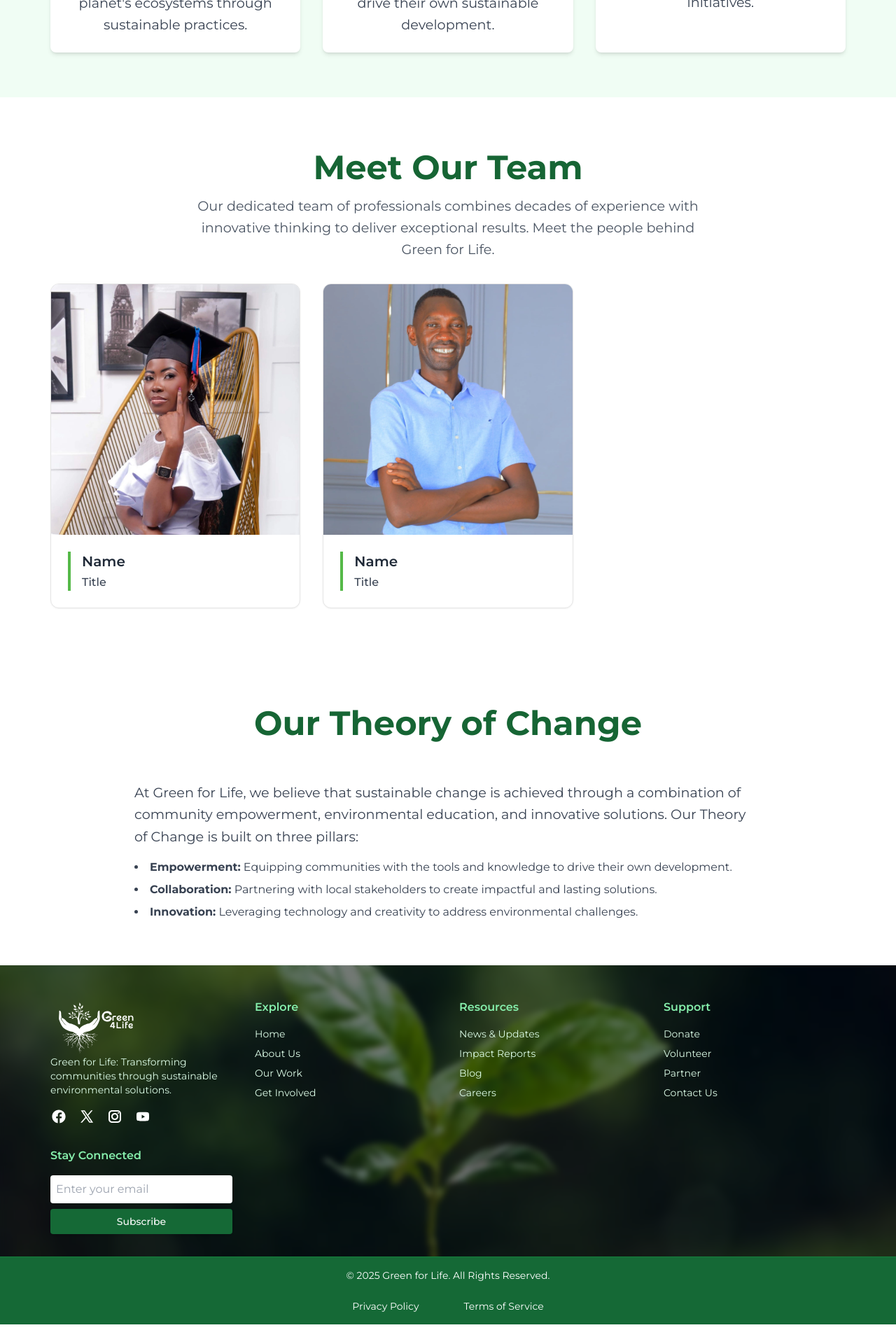
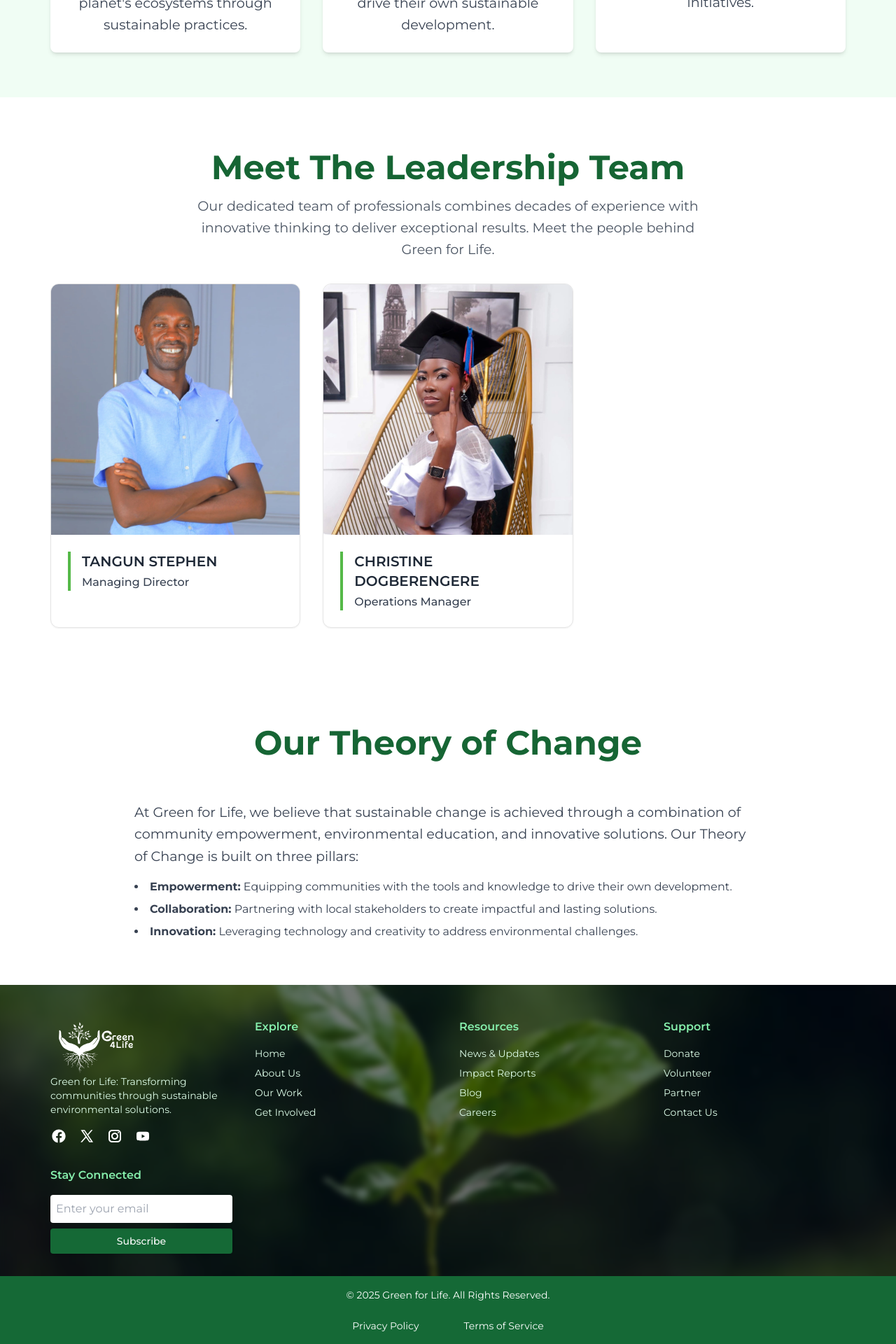
Before and after one commit to Kim-Emmanuel/green-for-life, a Next.js app: page /about-us in a window 1280 px wide. Shown: the part 2509-4429 px from the top of the page at 70% size. Before the commit the page ends 4401 px from the top, so only its background shows below. Built offline with nearby package versions, Linux system fonts and the light colour scheme.

Commit message:
Updated About team section and Footer

```diff
--- a/src/components/About.tsx
+++ b/src/components/About.tsx
@@ -21,23 +21,17 @@ type CoreValue = {
 
 const TEAM_MEMBERS: TeamMember[] = [
 	{
-		name: "Name",
-		title: "Title",
+		name: "TANGUN STEPHEN",
+		title: "Managing Director",
 		bio: "Environmental scientist with 15 years of experience in sustainable development and community empowerment.",
+		image: "/team/team2.webp",
+	},
+	{
+		name: "CHRISTINE DOGBERENGERE",
+		title: "Operations Manager",
+		bio: "Expert in agricultural sustainability and rural community development strategies.",
 		image: "/team/team1.webp",
 	},
-	{
-		name: "Name",
-		title: "Title",
-		bio: "Expert in agricultural sustainability and rural community development strategies.",
-		image: "/team/team2.webp",
-	},
-	// {
-	// 	name: "Zack Rodriguez",
-	// 	title: "Climate Resilience Lead",
-	// 	bio: "Climate change adaptation specialist with a focus on innovative environmental solutions.",
-	// 	image: "/team/team3.webp",
-	// },
 ];
 
 const CORE_VALUES: CoreValue[] = [
@@ -440,7 +434,7 @@ export default function About() {
 					className="text-[clamp(2rem,5vw,3rem)] font-bold text-green-800 text-center mb-1"
 					aria-label="Our Team Members"
 				>
-					Meet Our Team
+					Meet The Leadership Team
 				</motion.h2>
 
 				<motion.p
--- a/src/components/layout/Footer.tsx
+++ b/src/components/layout/Footer.tsx
@@ -244,7 +244,7 @@ export default function Footer() {
 
 			{/* Copyright and Legal */}
 			<motion.div
-				className="relative z-10 bg-[#156936] mx-auto mt-8 pt-4 border-t border-green-700 text-center px-4 sm:px-6 lg:px-8"
+				className="relative z-10 bg-[#156936] mx-auto mt-8 pt-4 border-t border-primary text-center px-4 sm:px-6 lg:px-8"
 				variants={itemVariants}
 			>
 				<p className="text-sm text-white">
```
